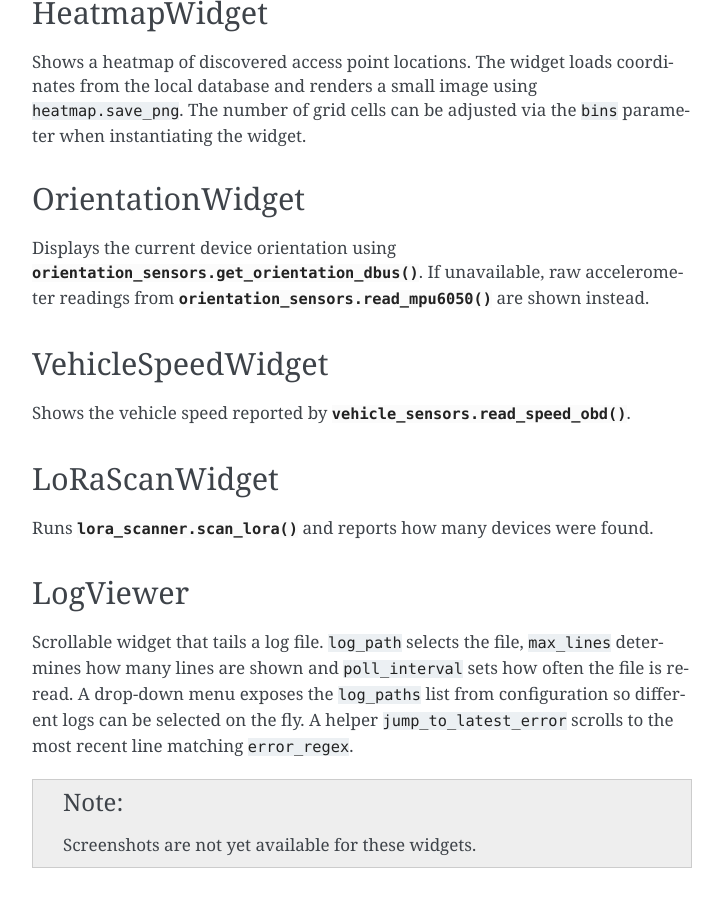
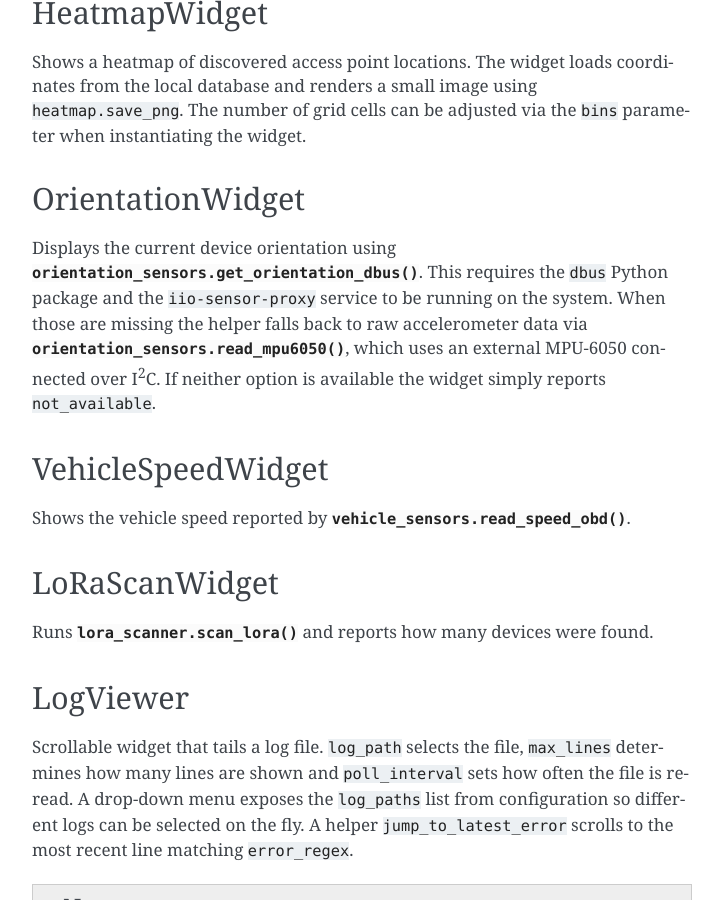
Before and after one commit to Trashytalk/piwardrive, a Sphinx documentation site: the page built from docs/widgets.rst, in a window 1280 px wide and 900 px high, scrolled down 2785 px. Shown: the whole window, without its empty margins (388-1111 px from the left). Built offline with Sphinx 7.4.7, drawn with Linux system fonts in a browser that asks for light colours.

Commit message:
docs: clarify orientation sensor dependencies

```diff
--- a/docs/index.rst
+++ b/docs/index.rst
@@ -18,6 +18,7 @@ PiWardrive Documentation
    gps_polling
    tile_cache
    bluetooth
+   orientation
    geofencing
    status_service
    architecture
--- a/docs/widgets.rst
+++ b/docs/widgets.rst
@@ -114,8 +114,11 @@ coordinates from the local database and renders a small image using
 OrientationWidget
 ~~~~~~~~~~~~~~~~~
 Displays the current device orientation using :func:`orientation_sensors.get_orientation_dbus`.
-If unavailable, raw accelerometer readings from :func:`orientation_sensors.read_mpu6050`
-are shown instead.
+This requires the ``dbus`` Python package and the ``iio-sensor-proxy`` service
+to be running on the system.  When those are missing the helper falls back to
+raw accelerometer data via :func:`orientation_sensors.read_mpu6050`, which uses
+an external MPU‑6050 connected over I\ :sup:`2`\ C.  If neither option is
+available the widget simply reports ``not_available``.
 
 VehicleSpeedWidget
 ~~~~~~~~~~~~~~~~~~
```
Also changed, not shown: README.md (+2 -0 lines), REFERENCE.md (+3 -1 lines), docs/orientation.rst (added, +12 -0 lines), orientation_sensors.py (+10 -1 lines).
